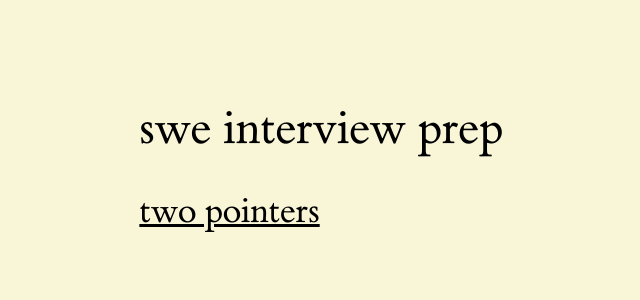
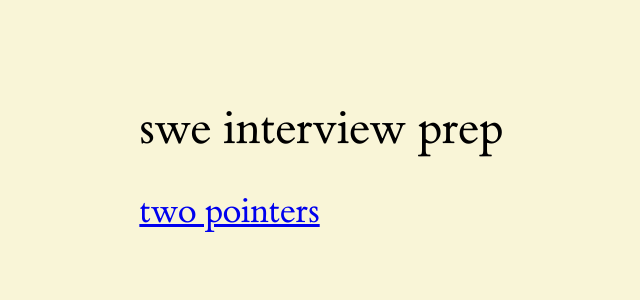
Before and after one commit to barrett-ruth/interview-prep, a React (Vite) app: page / in a window 1280 px wide. Shown: the top 300 px of the page, without its empty margins (182-822 px from the left). Built offline with nearby package versions, Linux system fonts and the light colour scheme.

Commit message:
fix(style): use default link styling

```diff
--- a/src/index.css
+++ b/src/index.css
@@ -10,10 +10,6 @@
 @font-face {
   font-family: 'et-book';
   src: url('/et-book.ttf');
-}
-
-a {
-  color: inherit;
 }
 
 body {
```
